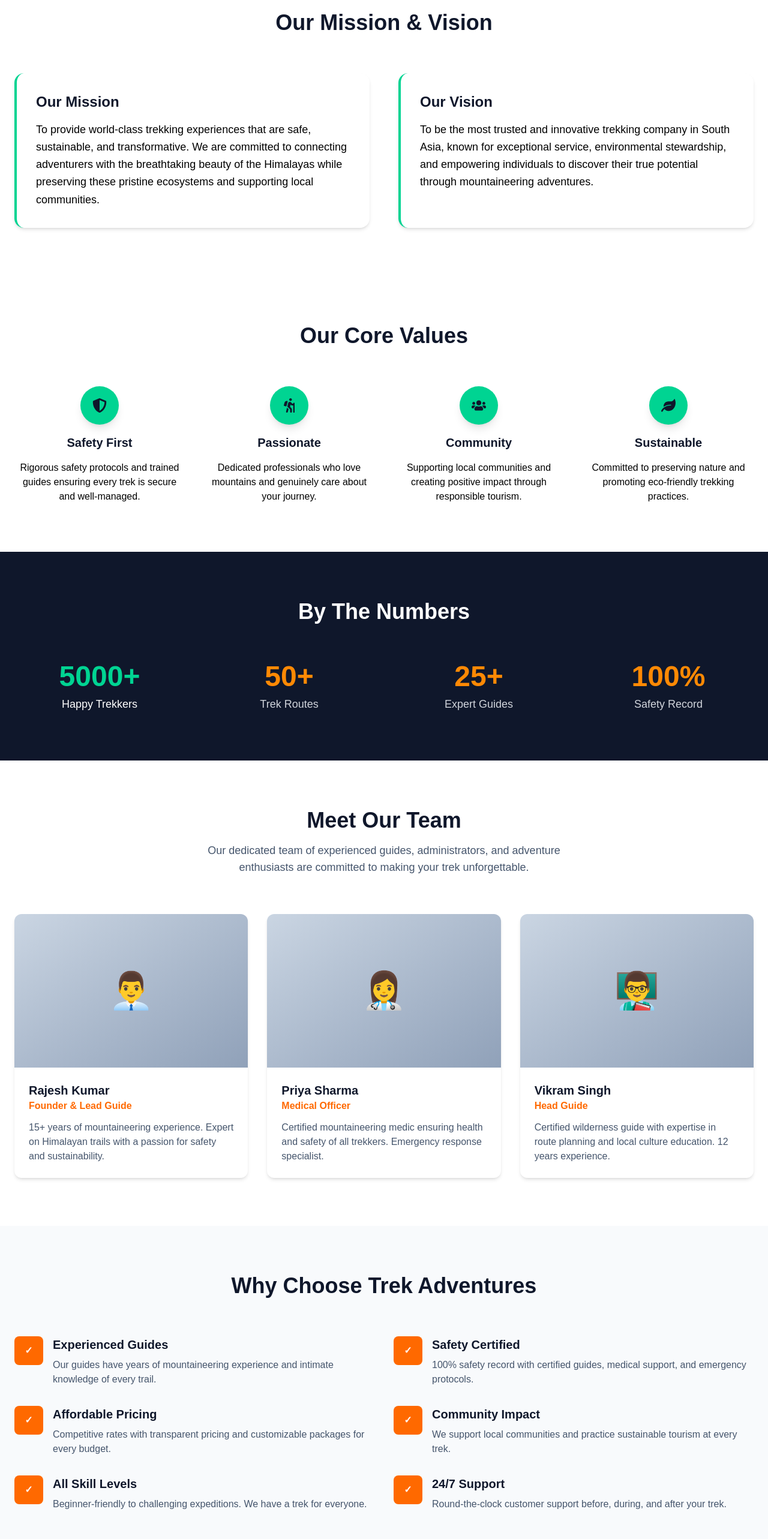
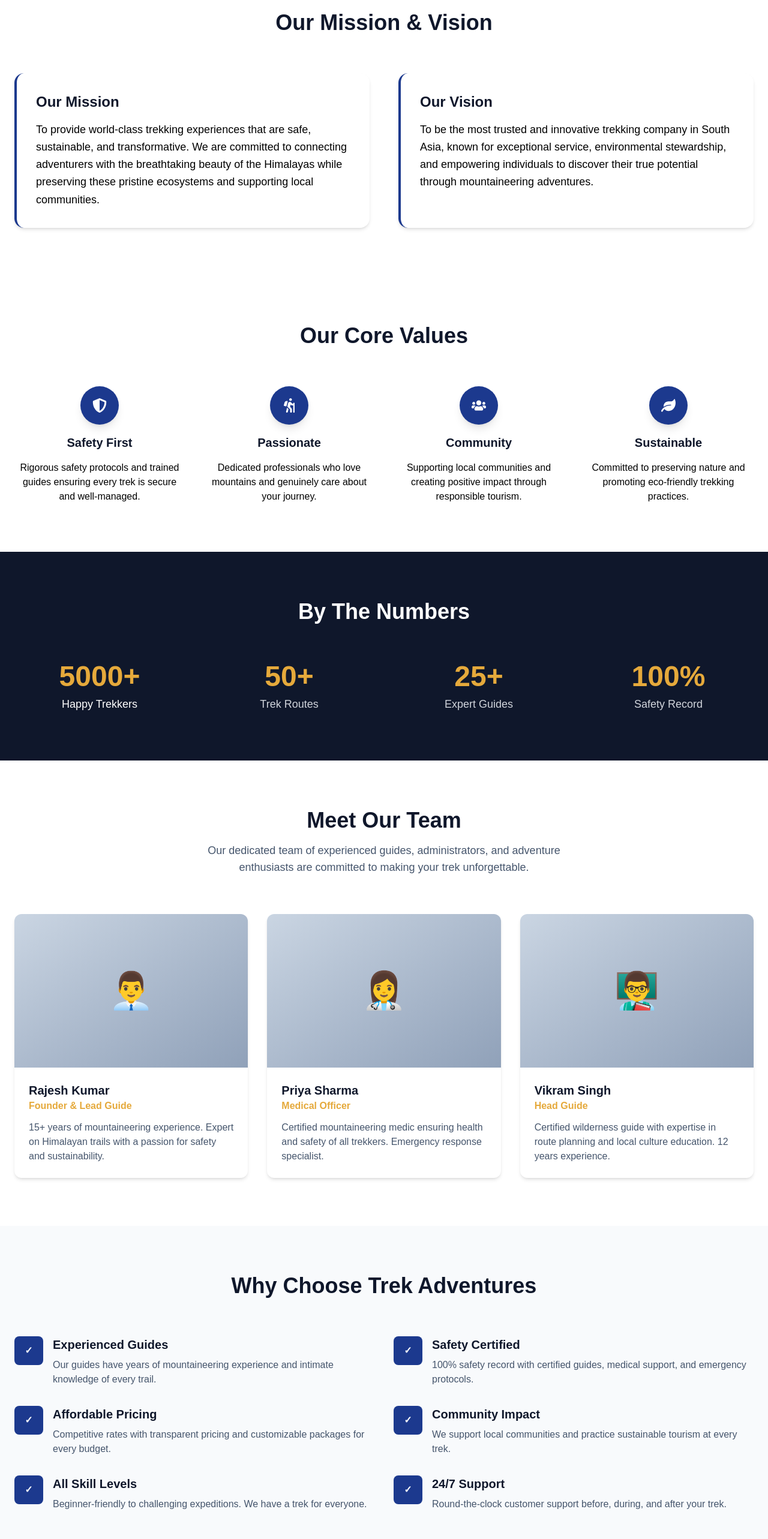
Before and after one commit to anujrank/trekking, a Next.js app: page /about in a window 1280 px wide. Shown: the part 1160-3726 px from the top of the page at 60% size. Built offline with nearby package versions, Linux system fonts and the light colour scheme.

Commit message:
change the footer logo to a smaller size and add some spacing between the logo and the text. Also, change the background color of the checkmark icons in the about page from orange to blue.

```diff
--- a/src/app/about/page.jsx
+++ b/src/app/about/page.jsx
@@ -68,7 +68,7 @@
           </h2>
           <div className="grid md:grid-cols-2 gap-12">
             {/* Mission */}
-            <div className="bg-white p-8 rounded-2xl shadow-md border-l-4 border-emerald-400">
+            <div className="bg-white p-8 rounded-2xl shadow-md border-l-4 border-blue-900">
               <h3 className="text-2xl font-bold text-slate-900 mb-4">Our Mission</h3>
               <p className="text-black leading-relaxed text-lg">
                 To provide world-class trekking experiences that are safe, sustainable, and transformative. We are committed to connecting adventurers with the breathtaking beauty of the Himalayas while preserving these pristine ecosystems and supporting local communities.
@@ -76,7 +76,7 @@
             </div>
 
             {/* Vision */}
-            <div className="bg-white p-8 rounded-2xl shadow-md border-l-4 border-emerald-400">
+            <div className="bg-white p-8 rounded-2xl shadow-md border-l-4 border-blue-900">
               <h3 className="text-2xl font-bold text-slate-900 mb-4">Our Vision</h3>
               <p className="text-black leading-relaxed text-lg">
                 To be the most trusted and innovative trekking company in South Asia, known for exceptional service, environmental stewardship, and empowering individuals to discover their true potential through mountaineering adventures.
@@ -94,8 +94,8 @@
         <div className="grid md:grid-cols-2 lg:grid-cols-4 gap-8">
           {/* Safety */}
           <div className="flex flex-col items-center text-center space-y-4">
-            <div className="w-16 h-16 bg-emerald-400 rounded-full flex items-center justify-center shadow-lg">
-              <FaShieldAlt className="text-slate-900 text-2xl" />
+            <div className="w-16 h-16 bg-blue-900 rounded-full flex items-center justify-center shadow-lg">
+              <FaShieldAlt className="text-white text-2xl" />
             </div>
             <h3 className="text-xl font-bold text-slate-900">Safety First</h3>
             <p className="text-black">
@@ -105,8 +105,8 @@
 
           {/* Passion */}
           <div className="flex flex-col items-center text-center space-y-4">
-            <div className="w-16 h-16 bg-emerald-400 rounded-full flex items-center justify-center shadow-lg">
-              <FaHiking className="text-slate-900 text-2xl" />
+            <div className="w-16 h-16 bg-blue-900 rounded-full flex items-center justify-center shadow-lg">
+              <FaHiking className="text-white text-2xl" />
             </div>
             <h3 className="text-xl font-bold text-slate-900">Passionate</h3>
             <p className="text-black">
@@ -116,8 +116,8 @@
 
           {/* Community */}
           <div className="flex flex-col items-center text-center space-y-4">
-            <div className="w-16 h-16 bg-emerald-400 rounded-full flex items-center justify-center shadow-lg">
-              <FaUsers className="text-slate-900 text-2xl" />
+            <div className="w-16 h-16 bg-blue-900 rounded-full flex items-center justify-center shadow-lg">
+              <FaUsers className="text-white text-2xl" />
             </div>
             <h3 className="text-xl font-bold text-slate-900">Community</h3>
             <p className="text-black">
@@ -127,8 +127,8 @@
 
           {/* Sustainability */}
           <div className="flex flex-col items-center text-center space-y-4">
-            <div className="w-16 h-16 bg-emerald-400 rounded-full flex items-center justify-center shadow-lg">
-              <FaLeaf className="text-slate-900 text-2xl" />
+            <div className="w-16 h-16 bg-blue-900 rounded-full flex items-center justify-center shadow-lg">
+              <FaLeaf className="text-white text-2xl" />
             </div>
             <h3 className="text-xl font-bold text-slate-900">Sustainable</h3>
             <p className="text-black">
@@ -146,19 +146,19 @@
           </h2>
           <div className="grid md:grid-cols-4 gap-8">
             <div className="text-center">
-              <div className="text-5xl font-bold text-emerald-400 mb-2">5000+</div>
+              <div className="text-5xl font-bold text-[#e5a93b] mb-2">5000+</div>
               <p className="text-white text-lg">Happy Trekkers</p>
             </div>
             <div className="text-center">
-              <div className="text-5xl font-bold text-orange-400 mb-2">50+</div>
+              <div className="text-5xl font-bold text-[#e5a93b] mb-2">50+</div>
               <p className="text-gray-300 text-lg">Trek Routes</p>
             </div>
             <div className="text-center">
-              <div className="text-5xl font-bold text-orange-400 mb-2">25+</div>
+              <div className="text-5xl font-bold text-[#e5a93b] mb-2">25+</div>
               <p className="text-gray-300 text-lg">Expert Guides</p>
             </div>
             <div className="text-center">
-              <div className="text-5xl font-bold text-orange-400 mb-2">100%</div>
+              <div className="text-5xl font-bold text-[#e5a93b] mb-2">100%</div>
               <p className="text-gray-300 text-lg">Safety Record</p>
             </div>
           </div>
@@ -181,7 +181,7 @@
             </div>
             <div className="p-6">
               <h3 className="text-xl font-bold text-slate-900">Rajesh Kumar</h3>
-              <p className="text-orange-500 font-semibold mb-3">Founder & Lead Guide</p>
+              <p className="text-[#e5a93b] font-semibold mb-3">Founder & Lead Guide</p>
               <p className="text-slate-600">
                 15+ years of mountaineering experience. Expert on Himalayan trails with a passion for safety and sustainability.
               </p>
@@ -195,7 +195,7 @@
             </div>
             <div className="p-6">
               <h3 className="text-xl font-bold text-slate-900">Priya Sharma</h3>
-              <p className="text-orange-500 font-semibold mb-3">Medical Officer</p>
+              <p className="text-[#e5a93b] font-semibold mb-3">Medical Officer</p>
               <p className="text-slate-600">
                 Certified mountaineering medic ensuring health and safety of all trekkers. Emergency response specialist.
               </p>
@@ -209,7 +209,7 @@
             </div>
             <div className="p-6">
               <h3 className="text-xl font-bold text-slate-900">Vikram Singh</h3>
-              <p className="text-orange-500 font-semibold mb-3">Head Guide</p>
+              <p className="text-[#e5a93b] font-semibold mb-3">Head Guide</p>
               <p className="text-slate-600">
                 Certified wilderness guide with expertise in route planning and local culture education. 12 years experience.
               </p>
@@ -227,7 +227,7 @@
           <div className="grid md:grid-cols-2 gap-8">
             <div className="flex gap-4">
               <div className="flex-shrink-0">
-                <div className="w-12 h-12 bg-orange-500 rounded-lg flex items-center justify-center text-white font-bold">
+                <div className="w-12 h-12 bg-blue-900 rounded-lg flex items-center justify-center text-white font-bold">
                   ✓
                 </div>
               </div>
@@ -241,7 +241,7 @@
 
             <div className="flex gap-4">
               <div className="flex-shrink-0">
-                <div className="w-12 h-12 bg-orange-500 rounded-lg flex items-center justify-center text-white font-bold">
+                <div className="w-12 h-12 bg-blue-900 rounded-lg flex items-center justify-center text-white font-bold">
                   ✓
                 </div>
               </div>
@@ -255,7 +255,7 @@
 
             <div className="flex gap-4">
               <div className="flex-shrink-0">
-                <div className="w-12 h-12 bg-orange-500 rounded-lg flex items-center justify-center text-white font-bold">
+                <div className="w-12 h-12 bg-blue-900 rounded-lg flex items-center justify-center text-white font-bold">
                   ✓
                 </div>
               </div>
@@ -269,7 +269,7 @@
 
             <div className="flex gap-4">
               <div className="flex-shrink-0">
-                <div className="w-12 h-12 bg-orange-500 rounded-lg flex items-center justify-center text-white font-bold">
+                <div className="w-12 h-12 bg-blue-900 rounded-lg flex items-center justify-center text-white font-bold">
                   ✓
                 </div>
               </div>
@@ -283,7 +283,7 @@
 
             <div className="flex gap-4">
               <div className="flex-shrink-0">
-                <div className="w-12 h-12 bg-orange-500 rounded-lg flex items-center justify-center text-white font-bold">
+                <div className="w-12 h-12 bg-blue-900 rounded-lg flex items-center justify-center text-white font-bold">
                   ✓
                 </div>
               </div>
@@ -297,7 +297,7 @@
 
             <div className="flex gap-4">
               <div className="flex-shrink-0">
-                <div className="w-12 h-12 bg-orange-500 rounded-lg flex items-center justify-center text-white font-bold">
+                <div className="w-12 h-12 bg-blue-900 rounded-lg flex items-center justify-center text-white font-bold">
                   ✓
                 </div>
               </div>
```
Also changed, not shown: src/components/ui/footer.jsx (+16 -13 lines), public/logo.png, public/logo1.png (added).
